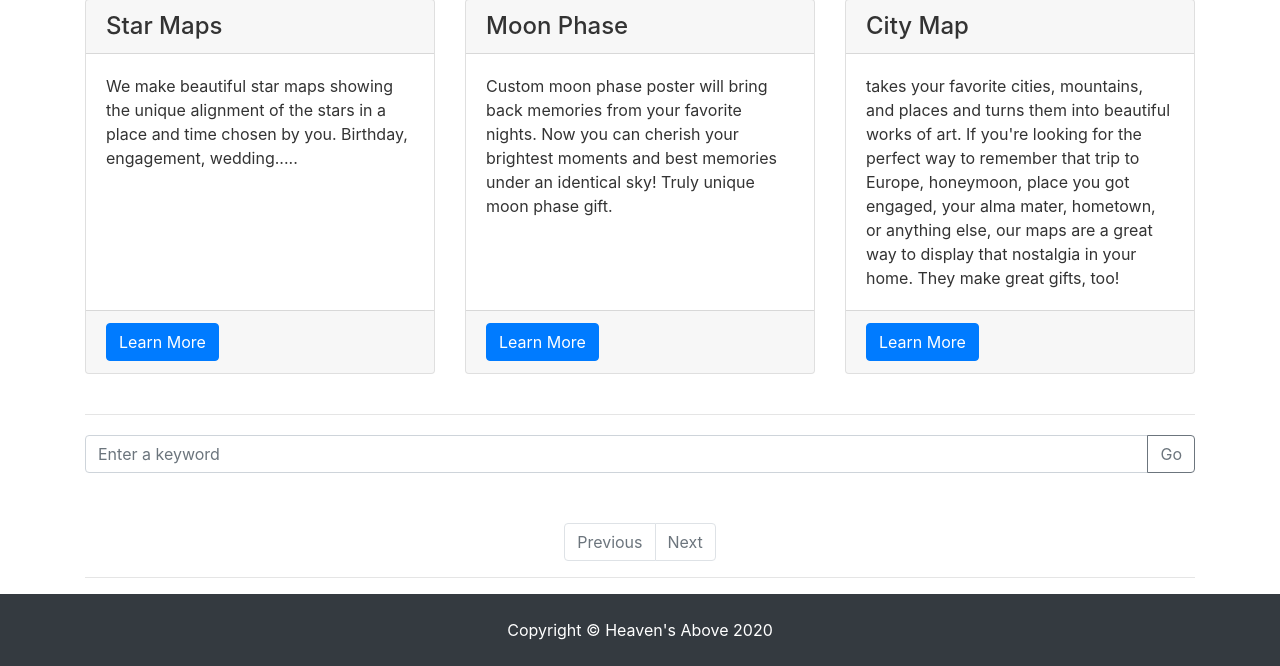
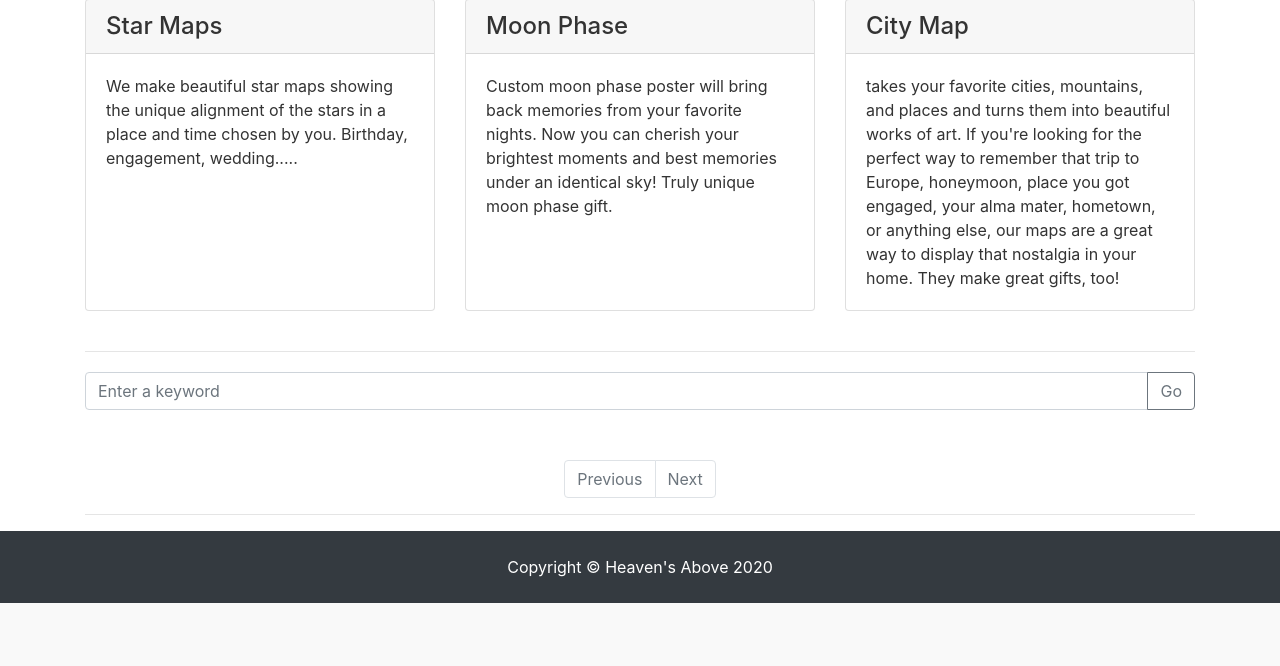
Before and after one commit to OsaidM/Heavens_above, a Django app: template apps/heaven_app/templates/heaven_app/index.html in a window 1280 px wide. Shown: the part 744-1410 px from the top of the page. After the commit the page ends 1347 px from the top, so only its background shows below. Run offline with Django 3.2, Linux system fonts and the light colour scheme; the template is opened without the code that fills it, so the values that code supplies are empty; some libraries are stand-ins or nearby versions.

Commit message:
newHeaven_v2.0

```diff
--- a/apps/heaven_app/templates/heaven_app/details.html
+++ b/apps/heaven_app/templates/heaven_app/details.html
@@ -143,9 +143,6 @@
                     {% endif %}
                     </ul>
                 </nav>
-                <!--end of Pagination-->
-
-                <!-- <a href="page-link" class="btn btn-primary btn-sm btn-block" role="button"><span class="glyphicon glyphicon-refresh"></span> More</a> -->
             </div>
             {%if 'user_id' in request.session%}
             <form action='/review/{{myproduct.id}}' method='post'>
--- a/apps/heaven_app/templates/heaven_app/index.html
+++ b/apps/heaven_app/templates/heaven_app/index.html
@@ -110,9 +110,6 @@
           <div class="card-body">
             <p class="card-text">We make beautiful star maps showing the unique alignment of the stars in a place and time chosen by you. Birthday, engagement, wedding.....</p>
           </div>
-          <div class="card-footer">
-            <a href="#" class="btn btn-primary">Learn More</a>
-          </div>
         </div>
       </div>
       <div class="col-lg-4 mb-4">
@@ -121,9 +118,6 @@
           <div class="card-body">
             <p class="card-text">Custom moon phase poster will bring back memories from your favorite nights. Now you can cherish your brightest moments and best memories under an identical sky! Truly unique moon phase gift.</p>
           </div>
-          <div class="card-footer">
-            <a href="#" class="btn btn-primary">Learn More</a>
-          </div>
         </div>
       </div>
       <div class="col-lg-4 mb-4">
@@ -131,9 +125,6 @@
           <h4 class="card-header">City Map</h4>
           <div class="card-body">
             <p class="card-text">takes your favorite cities, mountains, and places and turns them into beautiful works of art. If you're looking for the perfect way to remember that trip to Europe, honeymoon, place you got engaged, your alma mater, hometown, or anything else, our maps are a great way to display that nostalgia in your home. They make great gifts, too!</p>
-          </div>
-          <div class="card-footer">
-            <a href="#" class="btn btn-primary">Learn More</a>
           </div>
         </div>
       </div>
@@ -154,7 +145,7 @@
       {%for p in product%}
       <div class="col-lg-4 col-sm-6 portfolio-item">
         <div class="card h-100">
-          <a href="details/{{p.id}}"><img class="card-img-top" src="{% static 'heaven_app/img/'%}{{p.image}}" alt=""></a>
+          <a href="details/{{p.id}}"><img class="card-img-top" src="{{p.image}}" alt=""></a>
           <div class="card-body">
             <h4 class="card-title">
               <a href="details/{{p.id}}">{{p.title}}</a>
```
Also changed, not shown: db.sqlite3.
